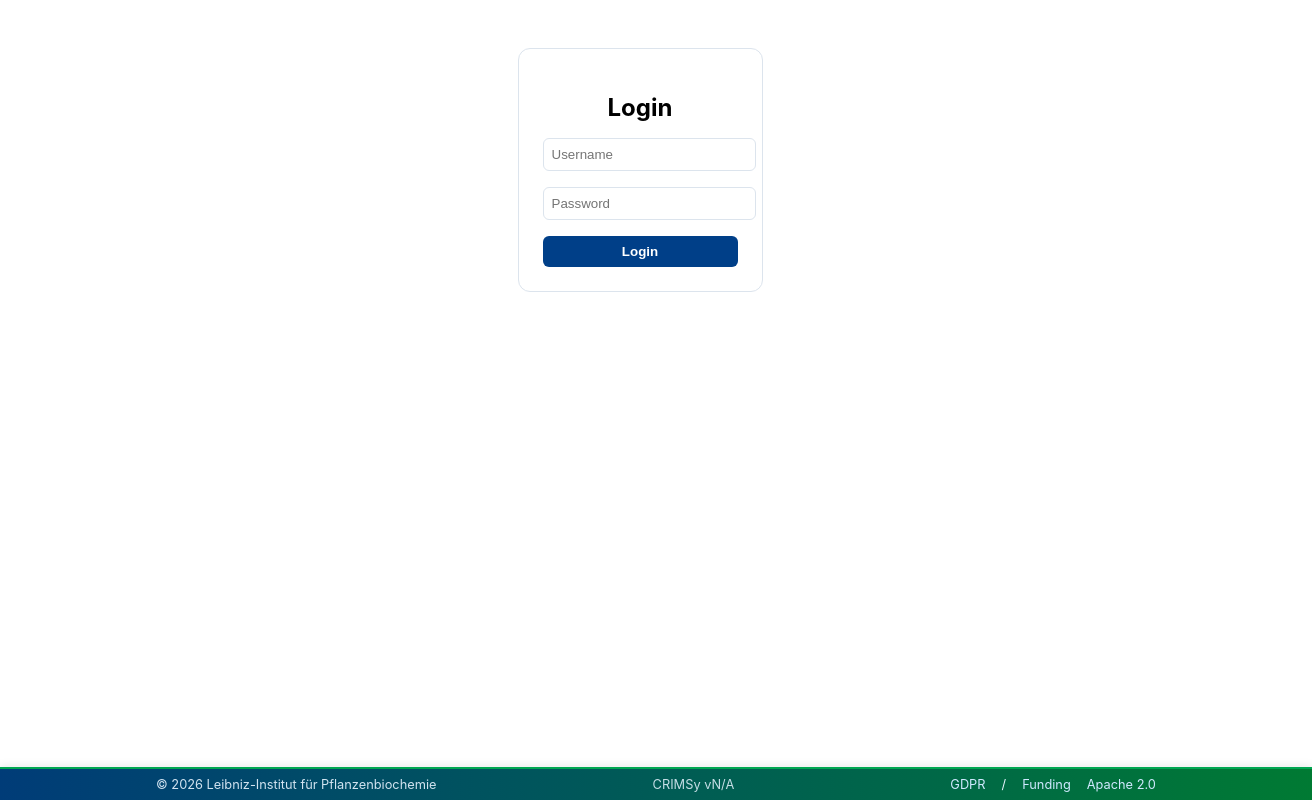
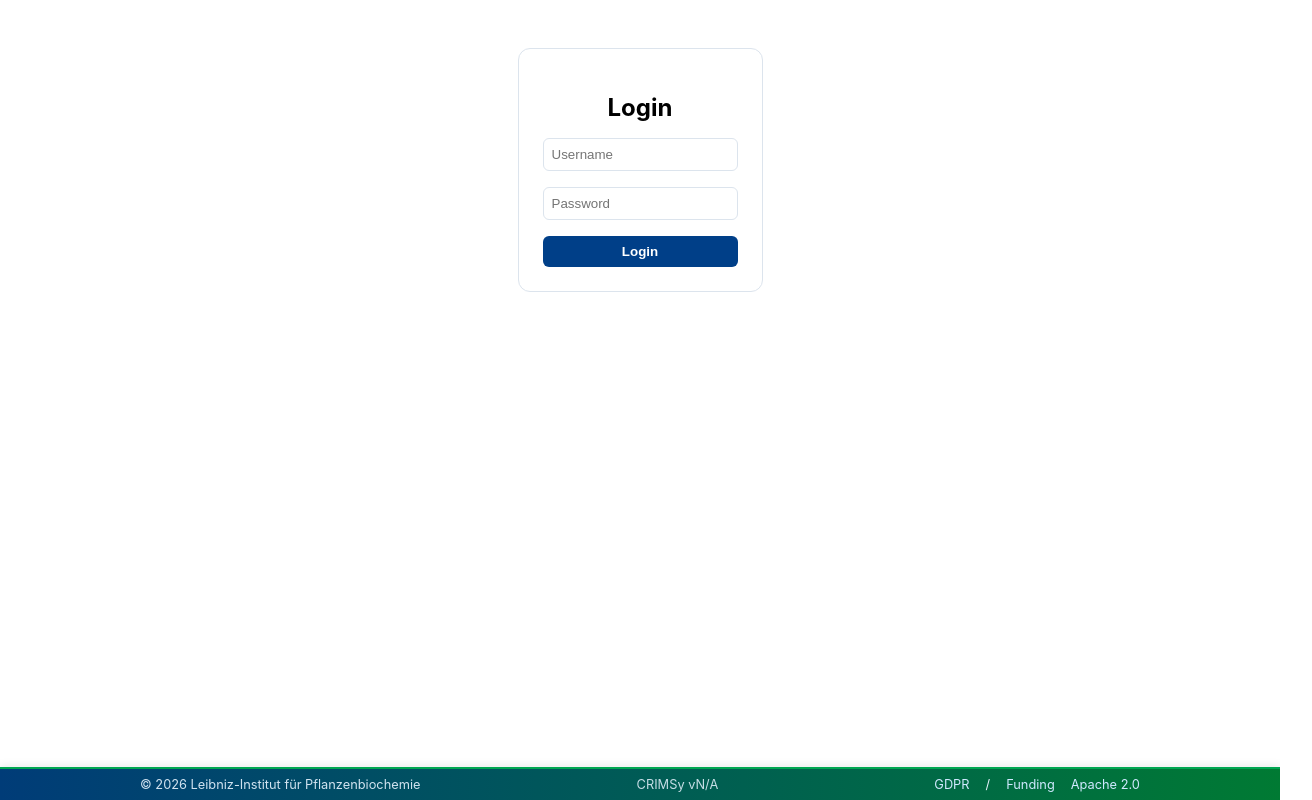
Before and after one commit to ipb-halle/CRIMSy, a React (Create React App) app in the folder ui-app/: page / in a window 1280 px wide. Shown: the whole page, 1312 px wide, since content can reach past the window. Built offline with nearby package versions, Linux system fonts and the light colour scheme.

Commit message:
style(css): add global box-sizing and prevent horizontal scroll

```diff
--- a/ui-app/src/assets/css/App.css
+++ b/ui-app/src/assets/css/App.css
@@ -1,5 +1,13 @@
 html,
-body,
+body {
+  overflow-x: hidden;
+}
+
+* {
+  box-sizing: border-box;
+}
+
+
 #root {
   height: 100%;
   margin: 0;
@@ -8,6 +16,7 @@ body,
 
 .App {
   min-height: 100vh;
+  width: 100%;
   text-align: center;
   display: flex;
   flex-direction: column;
```
